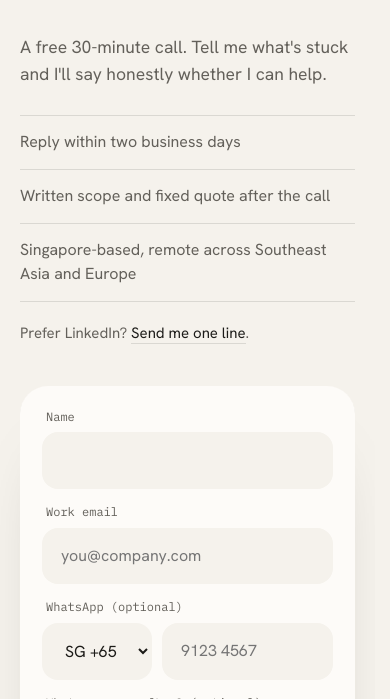
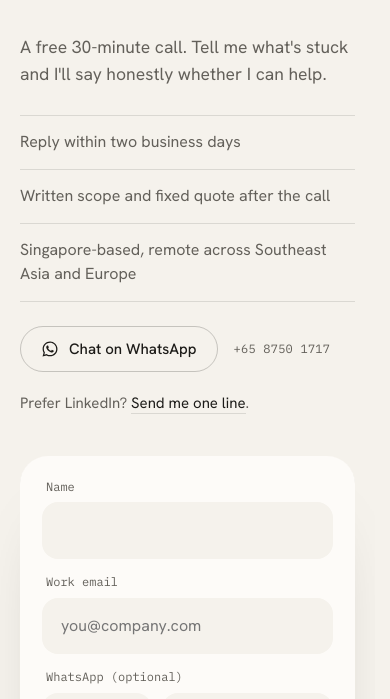
Before and after one commit to justchewme/thelaunchedge, a website: page public/index.html in a window 390 px wide. Shown: the part 11301-12000 px from the top of the page. Drawn offline with nearby package versions, Linux system fonts and the light colour scheme.

Commit message:
Re-implement WhatsApp chat link and floating pill in the new design (from main 3f30402)
Co-Authored-By: Claude Sonnet 5.5 <noreply@anthropic.com>

```diff
--- a/public/home.css
+++ b/public/home.css
@@ -303,3 +303,14 @@ html:not(.js) .hero__hintX { display: none; }
 .also-built .t { font-weight: 400; font-size: clamp(1.3rem, 1.1rem + .8vw, 1.9rem); letter-spacing: -.03em; line-height: 1.1; }
 .also-built .t svg { display: inline-block; width: .6em; height: .6em; fill: none; stroke: currentColor; stroke-width: 1.6; vertical-align: .05em; margin-left: 4px; }
 .also-built .d { color: var(--mute); }
+
+/* whatsapp */
+.wa-ic { width: 18px; height: 18px; flex: none; }
+.wa-row { display: flex; align-items: center; gap: 16px; flex-wrap: wrap; margin-top: 24px; }
+.wa-row .mono { color: var(--mute); }
+.wa-btn { display: inline-flex; align-items: center; gap: 10px; height: 46px; padding: 0 20px; border-radius: 999px; border: 1px solid rgba(28, 27, 24, .22); font-weight: 500; font-size: 15px; transition: background-color .3s, color .3s, border-color .3s; }
+.wa-btn:hover { background: var(--ink); color: var(--paper); border-color: var(--ink); }
+.wa-pill { position: fixed; right: 20px; bottom: 20px; z-index: 55; display: inline-flex; align-items: center; gap: 9px; height: 46px; padding: 0 18px 0 15px; border-radius: 999px; background: var(--surface); color: var(--ink); font-size: 14px; font-weight: 500; box-shadow: 0 1px 0 var(--line), 0 14px 30px -14px rgba(28, 27, 24, .45); transition: transform .5s var(--out), opacity .4s, background-color .3s, color .3s; }
+.wa-pill:hover { background: var(--ink); color: var(--paper); }
+.wa-pill.hide { transform: translateY(24px); opacity: 0; pointer-events: none; }
+@media (max-width: 699px) { .wa-pill { width: 52px; height: 52px; padding: 0; justify-content: center; } .wa-pill span { display: none; } .wa-pill .wa-ic { width: 24px; height: 24px; } }
--- a/public/home.js
+++ b/public/home.js
@@ -38,6 +38,10 @@
   };
   addEventListener('scroll', paint, { passive: true }); paint();
 
+  // WhatsApp pill: appears once the hero is behind you, hides while the contact section is on screen
+  const wap = $('#wapill'), contact = $('#contact');
+  if (wap) { wap.classList.add('hide'); const upd = () => { const r = contact ? contact.getBoundingClientRect() : null; const inContact = r && r.top < innerHeight * 0.9 && r.bottom > 0; wap.classList.toggle('hide', scrollY < innerHeight * 0.7 || inContact); }; addEventListener('scroll', upd, { passive: true }); upd(); }
+
   // gentle rise, once (works without GSAP)
   const rise = $$('[data-rise]');
   if ('IntersectionObserver' in window) {
--- a/public/index.html
+++ b/public/index.html
@@ -275,6 +275,7 @@
       <div>
         <p class="lede" style="margin-bottom:28px">A free 30-minute call. Tell me what's stuck and I'll say honestly whether I can help.</p>
         <ul class="points"><li>Reply within two business days</li><li>Written scope and fixed quote after the call</li><li>Singapore-based, remote across Southeast Asia and Europe</li></ul>
+        <div class="wa-row"><a class="wa-btn" href="https://wa.me/6587501717?text=Hi%20Justin%2C%20I%20found%20you%20via%20thelaunchedge.com%20and%20I%27d%20like%20to%20talk%20about%20" target="_blank" rel="noopener"><svg class="wa-ic" viewBox="0 0 24 24" aria-hidden="true"><path fill="currentColor" d="M12.04 2C6.58 2 2.13 6.45 2.13 11.91c0 1.75.46 3.45 1.32 4.95L2.05 22l5.25-1.38a9.9 9.9 0 0 0 4.74 1.21h.01c5.46 0 9.91-4.45 9.91-9.91 0-2.65-1.03-5.14-2.9-7.01A9.82 9.82 0 0 0 12.04 2Zm0 18.15h-.01a8.2 8.2 0 0 1-4.19-1.15l-.3-.18-3.12.82.83-3.04-.2-.31a8.2 8.2 0 0 1-1.26-4.38c0-4.54 3.7-8.23 8.25-8.23 2.2 0 4.27.86 5.82 2.42a8.18 8.18 0 0 1 2.41 5.83c0 4.54-3.7 8.22-8.23 8.22Zm4.52-6.16c-.25-.12-1.47-.72-1.69-.81-.23-.08-.39-.12-.56.12-.16.25-.64.81-.78.97-.14.17-.29.19-.54.06-.25-.12-1.05-.39-2-1.23-.74-.66-1.23-1.47-1.38-1.72-.14-.25-.02-.38.11-.5.11-.11.25-.29.37-.43.12-.15.16-.25.25-.41.08-.17.04-.31-.02-.43-.06-.12-.56-1.34-.76-1.84-.2-.48-.41-.42-.56-.43h-.48c-.17 0-.43.06-.66.31-.22.25-.86.85-.86 2.07 0 1.22.89 2.4 1.01 2.56.12.17 1.75 2.67 4.23 3.74.59.26 1.05.41 1.41.52.59.19 1.13.16 1.56.1.48-.07 1.47-.6 1.67-1.18.21-.58.21-1.07.14-1.18-.06-.1-.22-.16-.47-.28Z"/></svg><span>Chat on WhatsApp</span></a><span class="mono">+65 8750 1717</span></div>
         <p class="alt">Prefer LinkedIn? <a href="https://www.linkedin.com/in/jcyw/" target="_blank" rel="noopener">Send me one line</a>.</p>
       </div>
       <form class="form" id="contactForm" method="post" action="/api/contact">
@@ -311,5 +312,6 @@
   </div>
 </footer>
 
+<a class="wa-pill" id="wapill" href="https://wa.me/6587501717?text=Hi%20Justin%2C%20I%20found%20you%20via%20thelaunchedge.com%20and%20I%27d%20like%20to%20talk%20about%20" target="_blank" rel="noopener" aria-label="Chat with Justin on WhatsApp"><svg class="wa-ic" viewBox="0 0 24 24" aria-hidden="true"><path fill="currentColor" d="M12.04 2C6.58 2 2.13 6.45 2.13 11.91c0 1.75.46 3.45 1.32 4.95L2.05 22l5.25-1.38a9.9 9.9 0 0 0 4.74 1.21h.01c5.46 0 9.91-4.45 9.91-9.91 0-2.65-1.03-5.14-2.9-7.01A9.82 9.82 0 0 0 12.04 2Zm0 18.15h-.01a8.2 8.2 0 0 1-4.19-1.15l-.3-.18-3.12.82.83-3.04-.2-.31a8.2 8.2 0 0 1-1.26-4.38c0-4.54 3.7-8.23 8.25-8.23 2.2 0 4.27.86 5.82 2.42a8.18 8.18 0 0 1 2.41 5.83c0 4.54-3.7 8.22-8.23 8.22Zm4.52-6.16c-.25-.12-1.47-.72-1.69-.81-.23-.08-.39-.12-.56.12-.16.25-.64.81-.78.97-.14.17-.29.19-.54.06-.25-.12-1.05-.39-2-1.23-.74-.66-1.23-1.47-1.38-1.72-.14-.25-.02-.38.11-.5.11-.11.25-.29.37-.43.12-.15.16-.25.25-.41.08-.17.04-.31-.02-.43-.06-.12-.56-1.34-.76-1.84-.2-.48-.41-.42-.56-.43h-.48c-.17 0-.43.06-.66.31-.22.25-.86.85-.86 2.07 0 1.22.89 2.4 1.01 2.56.12.17 1.75 2.67 4.23 3.74.59.26 1.05.41 1.41.52.59.19 1.13.16 1.56.1.48-.07 1.47-.6 1.67-1.18.21-.58.21-1.07.14-1.18-.06-.1-.22-.16-.47-.28Z"/></svg><span>WhatsApp</span></a>
 </body>
 </html>
```
